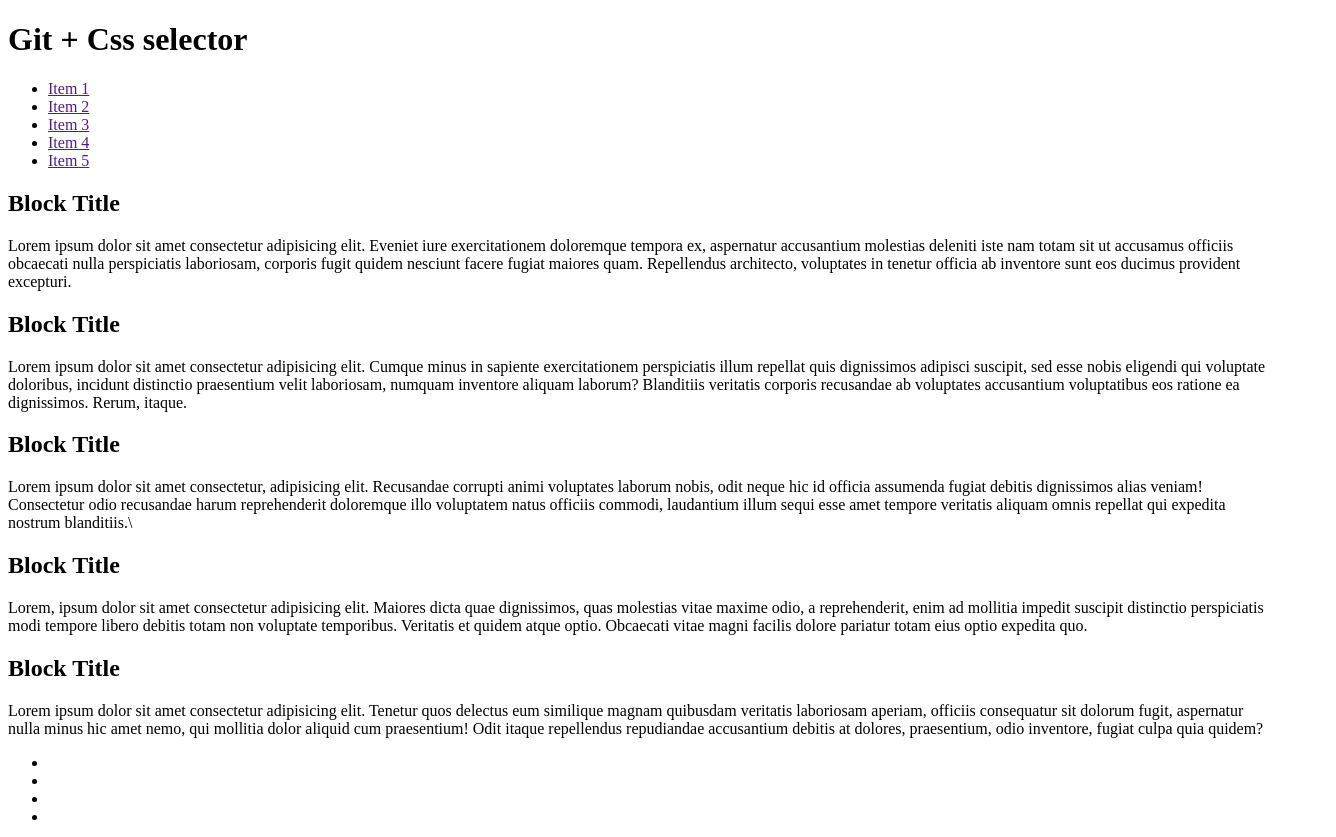
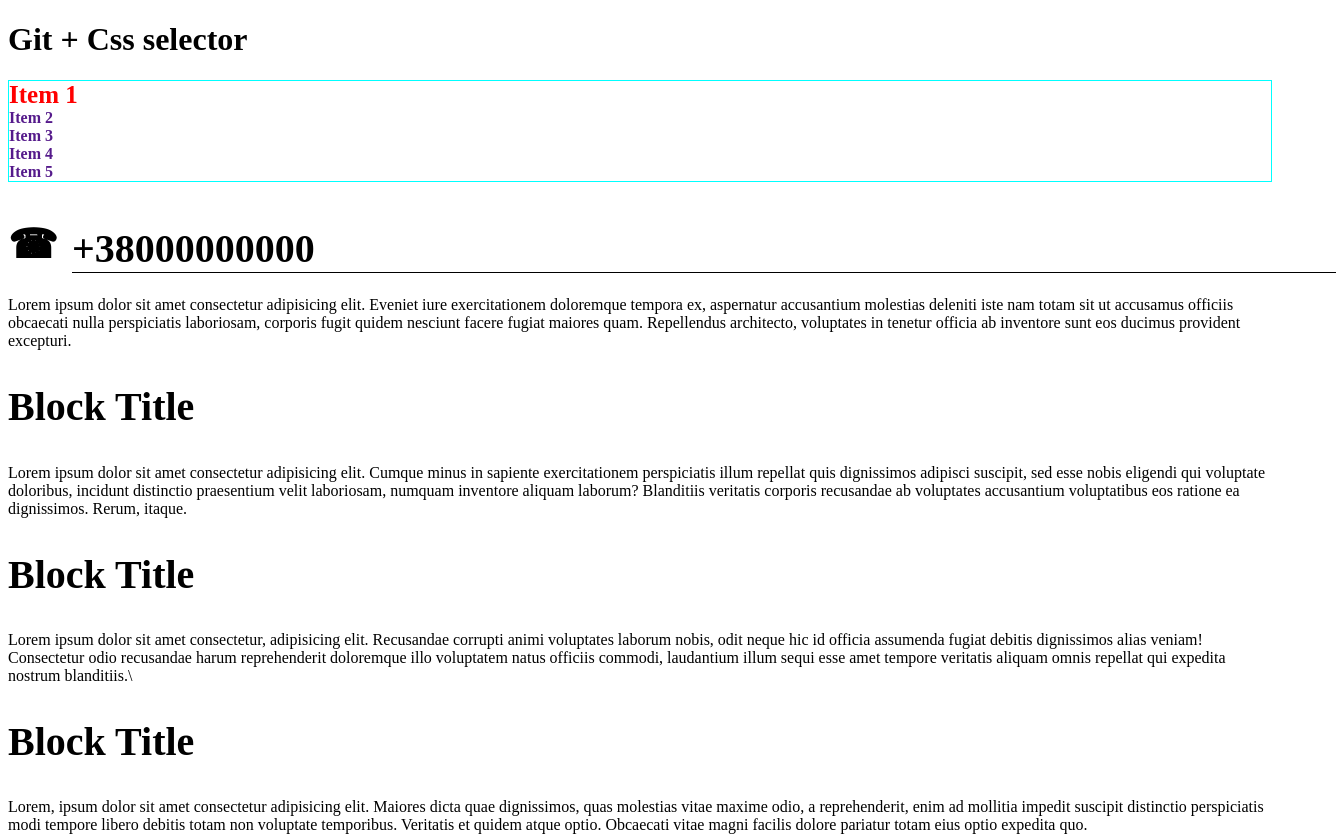
Before and after one commit to GorbenkoIhor/Lesson-6, a plain HTML site: page index.html in a window 1280 px wide. Shown: the top 837 px of the page, 1336 px wide, since content can reach past the window. Drawn offline with Linux system fonts and the light colour scheme.

Commit message:
last commit

```diff
--- a/css/style.css
+++ b/css/style.css
@@ -0,0 +1,46 @@
+* {
+    padding: 0 0;
+    box-sizing: border-box;
+}
+h2 {
+    font-size: 40px;
+}
+
+.nav-menu {
+    border: 1px solid aqua;
+}
+
+#first-item {
+    font-size: 25px;
+}
+
+#link1 {
+    color: red;
+}
+.nav-menu a {
+    text-decoration: none;
+}
+
+.nav-menu .menu-link {
+   font-weight: 800;
+}
+
+.block-first {
+    position: relative;
+}
+
+.block-first .block-title {
+    position: relative;
+    border-bottom: 1px solid black;
+    top: 10px;
+    left: 64px;
+}
+
+.block-first .block-title::after {
+    content: "\260E";
+    position: absolute;
+    left: -64px;
+    top: -4px;
+    width: 30px;
+    height: 30px;
+}
--- a/index.html
+++ b/index.html
@@ -11,7 +11,7 @@
         <h1 class="header-title">Git + Css selector</h1>
         <nav class="nav">
             <ul class="nav-menu">
-                <li class="menu-item"><a href="" class="menu-link">Item 1</a></li>
+                <li class="menu-item" id="first-item"><a href="" class="menu-link" id="link1">Item 1</a></li>
                 <li class="menu-item"><a href="" class="menu-link">Item 2</a></li>
                 <li class="menu-item"><a href="" class="menu-link">Item 3</a></li>
                 <li class="menu-item"><a href="" class="menu-link">Item 4</a></li>
@@ -20,8 +20,8 @@
         </nav>
     </header>
     <main class="main">
-        <section class="block">
-            <h2>Block Title</h2>
+        <section class="block-first">
+            <h2 class="block-title">+38000000000</h2>
             <p class="block-text">Lorem ipsum dolor sit amet consectetur adipisicing elit. Eveniet iure exercitationem doloremque tempora ex, aspernatur accusantium molestias deleniti iste nam totam sit ut accusamus officiis obcaecati nulla perspiciatis laboriosam, corporis fugit quidem nesciunt facere fugiat maiores quam. Repellendus architecto, voluptates in tenetur officia ab inventore sunt eos ducimus provident excepturi.</p>
         </section>
         <section class="block">
```
